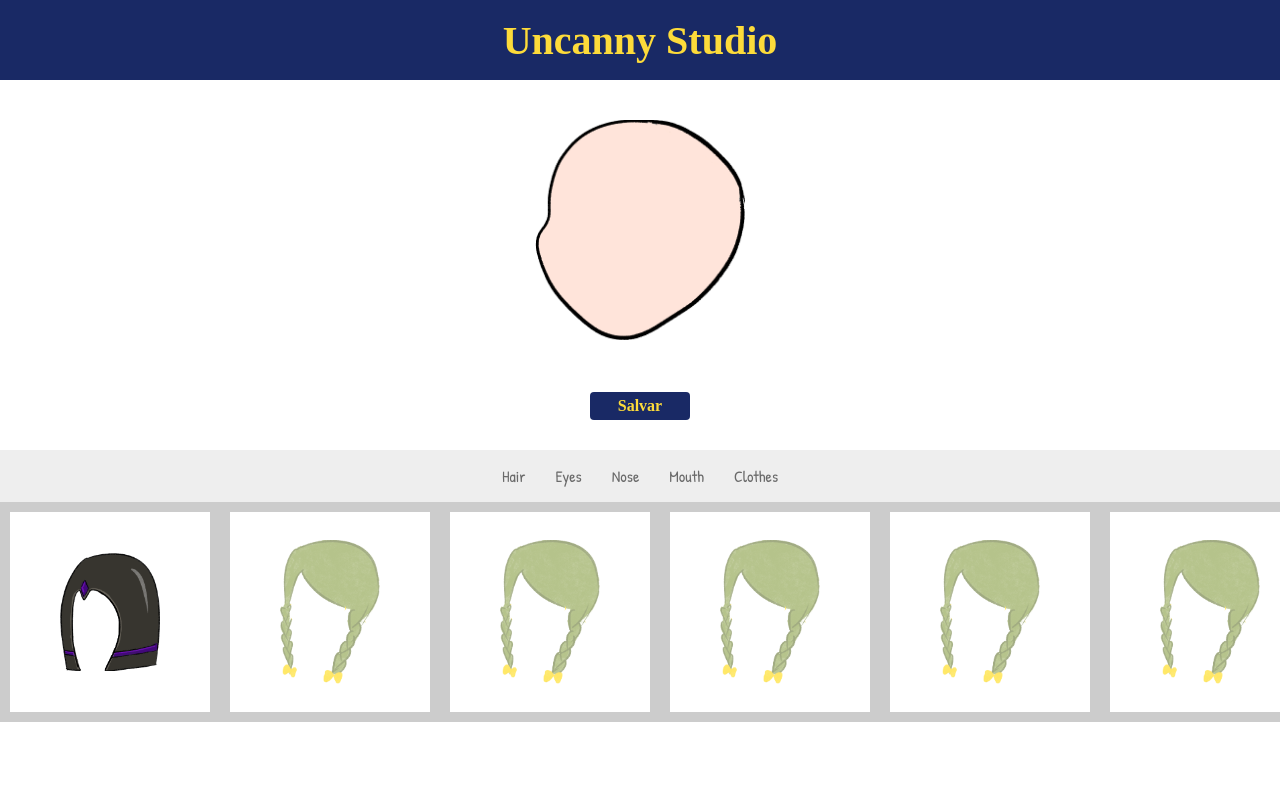
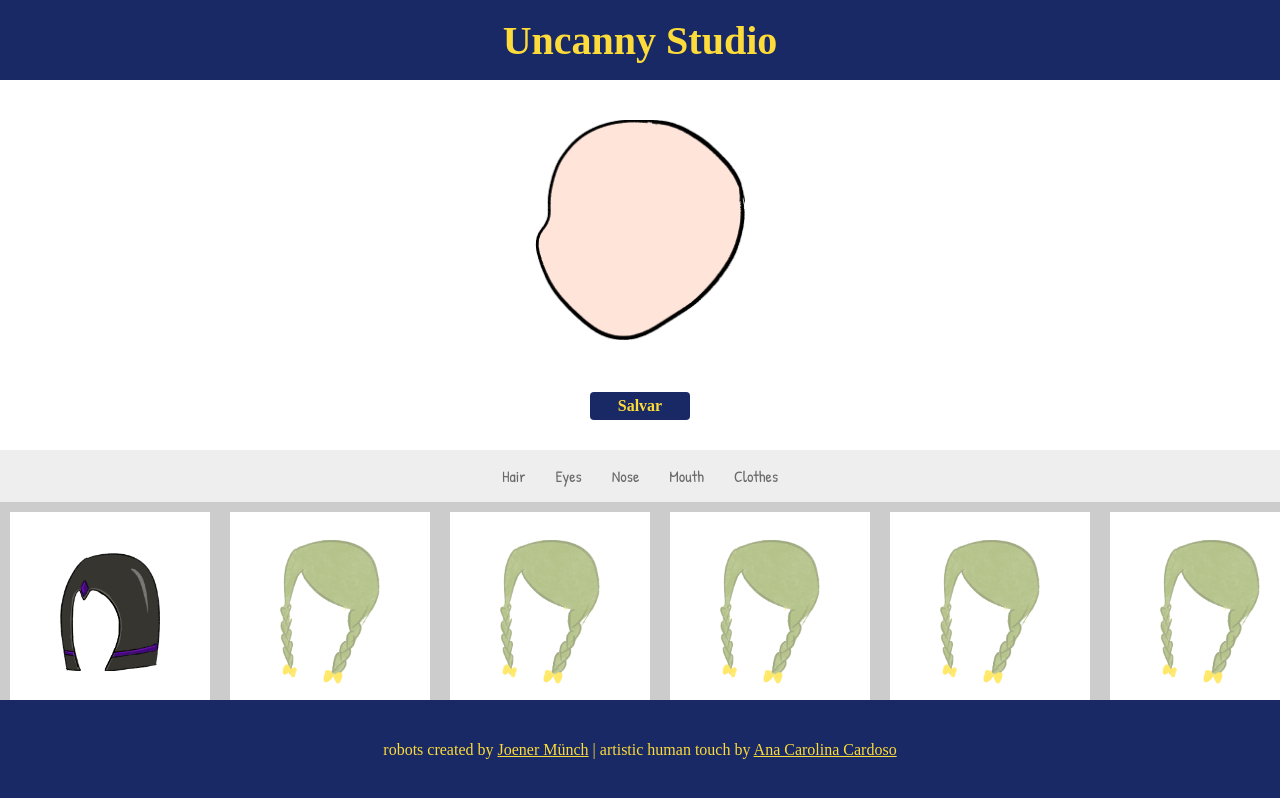
Before and after one commit to joenermunch/UncannyStudio, a React (Create React App) app in the folder frontend/: page / in a window 1280 px wide. Built offline with nearby package versions, Linux system fonts and the light colour scheme; a web font is replaced by a local one.

Commit message:
added footer

```diff
--- /dev/null
+++ b/frontend/src/Components/Footer.js
@@ -0,0 +1,22 @@
+import React from "react";
+
+const Footer = () => {
+  return (
+    <footer>
+      <p>
+        robots created by{" "}
+        <a href="https://github.com/joenermunch" target="_BLANK">
+          {" "}
+          Joener Münch
+        </a>{" "}
+        | artistic human touch by{" "}
+        <a href="https://www.instagram.com/artpsis/" target="_BLANK">
+          {" "}
+          Ana Carolina Cardoso
+        </a>
+      </p>
+    </footer>
+  );
+};
+
+export default Footer;
--- a/frontend/src/Components/Home.js
+++ b/frontend/src/Components/Home.js
@@ -1,5 +1,6 @@
 import React, { Component } from "react";
 import Sketch from "./Sketch";
+import Footer from "./Footer";
 import { connect } from "react-redux";
 
 export class Home extends Component {
@@ -12,6 +13,7 @@ export class Home extends Component {
           </div>
         </header>
         <Sketch />
+        <Footer />
       </div>
     );
   }
--- a/frontend/src/Components/style.css
+++ b/frontend/src/Components/style.css
@@ -12,6 +12,38 @@
 html,
 body {
   height: 100%;
+}
+
+body {
+  position: relative;
+}
+
+footer {
+  position: absolute;
+  height: 100px;
+  padding: 20px;
+  width: 100%;
+  bottom: 0;
+  background-color: #192965;
+  display: -webkit-box;
+  display: -ms-flexbox;
+  display: flex;
+  -webkit-box-orient: vertical;
+  -webkit-box-direction: normal;
+      -ms-flex-direction: column;
+          flex-direction: column;
+  -webkit-box-align: center;
+      -ms-flex-align: center;
+          align-items: center;
+  -webkit-box-pack: center;
+      -ms-flex-pack: center;
+          justify-content: center;
+  color: #fddb3a;
+  font-size: 16px;
+}
+
+footer a {
+  color: inherit;
 }
 
 header {
--- a/frontend/src/Components/style.scss
+++ b/frontend/src/Components/style.scss
@@ -15,6 +15,32 @@ $mainyellow: #fddb3a;
 html,
 body {
   height: 100%;
+}
+
+body {
+  position: relative;
+}
+
+footer {
+  position: absolute;
+  height: 100px;
+  padding: 20px;
+  width: 100%;
+  bottom: 0;
+  background-color: $mainblue;
+  display: flex;
+  flex-direction: column;
+  align-items: center;
+  justify-content: center;
+  color: $mainyellow;
+  font-size: 16px;
+
+  a {
+    color: inherit;
+
+  }
+
+
 }
 
 header {
```
Also changed, not shown: 1 other file (tests, documents, lock files or other folders).
